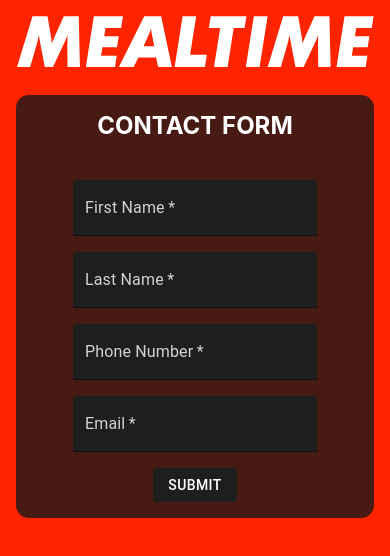
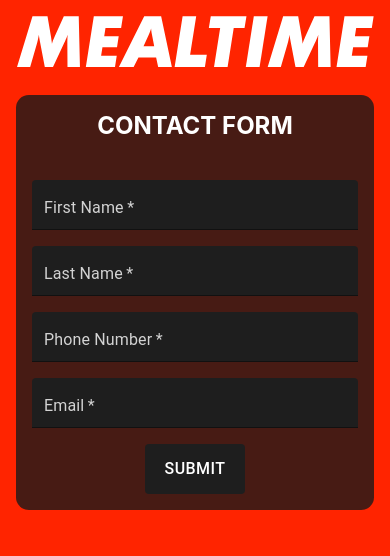
Before and after one commit to gennhonglin/Interview-client, a React (Create React App) app: page / in a window 390 px wide. Shown: the top 556 px of the page. Built offline with nearby package versions, Linux system fonts and the light colour scheme; the HTML template or start-up script is replaced by a standard one.

Commit message:
Made it as responsive as I could within time limit of 24 hrs

```diff
--- a/src/component/Form/Form.js
+++ b/src/component/Form/Form.js
@@ -121,13 +121,29 @@ export default function Form() {
             {/* Input Fields */}
             <div className="form__input">
                 <TextField
-                 id="filled-basic" label="First Name" name="fName" variant="filled" value={formData.fName}
+                 id="filled-basic" className="form__input__field" label="First Name" name="fName" variant="filled" value={formData.fName}
                  error={error.fName} helperText={error.fName ? "First Name is required" : ""} onChange={handleChange} required
                  sx={{
                     input: { color: 'white'},
                     label: { color: 'lightgrey'},
+                    width: "100%",
+                    height: {
+                        xs: "50px",
+                        sm: "75px",
+                        md: "100px"
+                    },
                     "& .MuiFilledInput-root": {
                         backgroundColor: "#1E1E1E",
+                        height: {
+                            xs: "50px",
+                            sm: "75px",
+                            md: "100px"
+                        },
+                        fontSize: {
+                            xs: " 1rem",
+                            sm: "24px",
+                            md: "32px;"
+                        },
                         "&:hover": { backgroundColor: "#292929" },
                     }
                  }}
@@ -135,13 +151,29 @@ export default function Form() {
             </div>
             <div className="form__input">
                 <TextField
-                id="filled-basic" label="Last Name" name="lName" variant="filled" value={formData.lName}
+                id="filled-basic" className="form__input__field" label="Last Name" name="lName" variant="filled" value={formData.lName}
                 error={error.lName} helperText={error.lName ? "Last Name is required" : ""} onChange={handleChange} required
                 sx={{
                     input: { color: 'white'},
                     label: { color: 'lightgrey'},
+                    width: "100%",
+                    height: {
+                        xs: "50px",
+                        sm: "75px",
+                        md: "100px"
+                    },
                     "& .MuiFilledInput-root": {
                         backgroundColor: "#1E1E1E",
+                        height: {
+                            xs: "50px",
+                            sm: "75px",
+                            md: "100px"
+                        },
+                        fontSize: {
+                            xs: " 1rem",
+                            sm: "24px",
+                            md: "32px;"
+                        },
                         "&:hover": { backgroundColor: "#292929" },
                     }
                  }}
@@ -149,27 +181,60 @@ export default function Form() {
             </div>
             <div className="form__input">
                 <TextField
-                id="filled-basic" label="Phone Number" name="number" variant="filled" value={formData.number}
+                id="filled-basic" className="form__input__field" label="Phone Number" name="number" variant="filled" value={formData.number}
                 error={error.number} helperText={phoneText.number} onChange={handleChange} required
                 sx={{
                     input: { color: 'white'},
                     label: { color: 'lightgrey'},
+                    width: "100%",
+                    height: {
+                        xs: "50px",
+                        sm: "75px",
+                        md: "100px"
+                    },
                     "& .MuiFilledInput-root": {
                         backgroundColor: "#1E1E1E",
+                        height: {
+                            xs: "50px",
+                            sm: "75px",
+                            md: "100px"
+                        },
+                        fontSize: {
+                            xs: " 1rem",
+                            sm: "24px",
+                            md: "32px;"
+                        },
                         "&:hover": { backgroundColor: "#292929" },
                     }
+
                  }}
                 />
             </div>
             <div className="form__input">
                 <TextField
-                id="filled-email" label="Email" name="email" variant="filled" value={formData.email}
+                id="filled-email" className="form__input__field" label="Email" name="email" variant="filled" value={formData.email}
                 error={error.email} helperText={error.email ? "Invalid Email Format" : ""} onChange={handleChange} required
                 sx={{
                     input: { color: 'white'},
                     label: { color: 'lightgrey'},
+                    width: "100%",
+                    height: {
+                        xs: "50px",
+                        sm: "75px",
+                        md: "100px"
+                    },
                     "& .MuiFilledInput-root": {
                         backgroundColor: "#1E1E1E",
+                        height: {
+                            xs: "50px",
+                            sm: "75px",
+                            md: "100px"
+                        },
+                        fontSize: {
+                            xs: " 1rem",
+                            sm: "24px",
+                            md: "32px;"
+                        },
                         "&:hover": { backgroundColor: "#292929" },
                     }
                  }}
@@ -181,7 +246,23 @@ export default function Form() {
                  sx={{
                     backgroundColor: "#1E1E1E",
                     color: "white",
-                    border: "none"
+                    border: "none",
+                    height: {
+                        xs: "50px",
+                        sm: "75px",
+                        md: "80px"
+                    },
+
+                    width: {
+                        xs: "100px",
+                        sm: "150px",
+                        md: "175px"
+                    },
+                    fontSize: {
+                        xs: " 1rem",
+                        sm: "1.125rem",
+                        md: "1.25rem;"
+                    },
                  }}
                 >
                     Submit
--- a/src/component/Form/Form.scss
+++ b/src/component/Form/Form.scss
@@ -7,11 +7,32 @@
     flex-direction: column;
     gap: 1rem;
     border-radius: 0.8rem;
+    margin: 0 auto;
+
+    @include responsive.tablet {
+        padding: 2rem;
+        width: 500px;
+    }
+
+    @include responsive.desktop {
+        width: 800px;
+        height: 650px;
+        padding: 64px;
+    }
 
     &__title {
         color: white;
         text-transform: uppercase;
         margin: 0;
         padding-bottom: 1.5rem;
+
+        @include responsive.tablet {
+            font-size: 2rem;
+        }
+
+        @include responsive.desktop {
+            font-size: 4rem;
+        }
     }
+
 }
```
